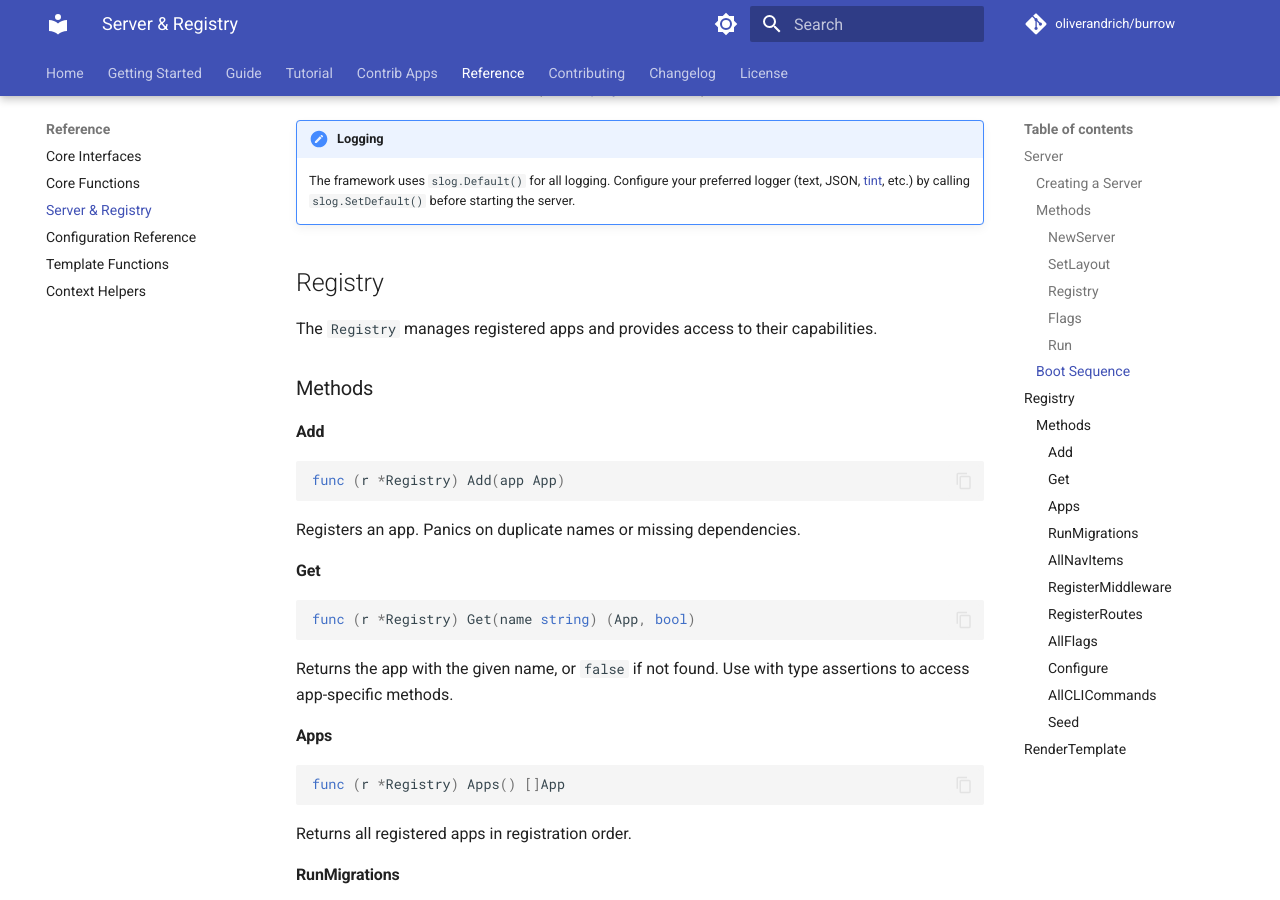
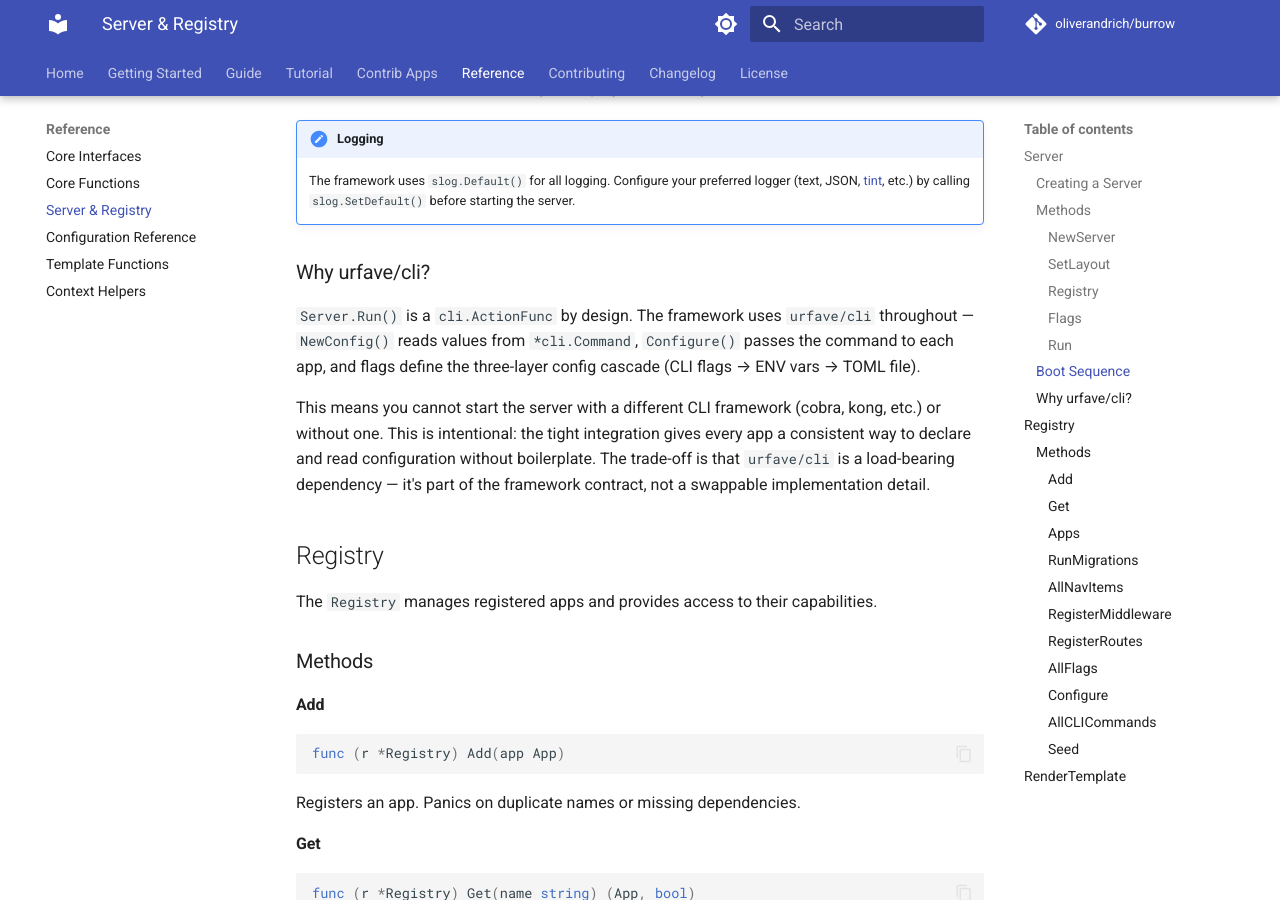
Before and after one commit to oliverandrich/burrow, an MkDocs documentation site: the page built from docs/reference/server.md, in a window 1280 px wide and 900 px high, scrolled down 2021 px. Built offline with MkDocs 1.6.1 and Material for MkDocs 9.7.7, drawn with Linux system fonts in a browser that asks for light colours; comment, search, counter and statistics services are not loaded.

Commit message:
docs: explain why urfave/cli is a required dependency
Adds a 'Why urfave/cli?' section to the server reference documenting
the intentional tight coupling for consistent config declaration.

```diff
--- a/docs/reference/server.md
+++ b/docs/reference/server.md
@@ -79,6 +79,12 @@ When `Run()` is called, the following happens in order:
 
 !!! note "Logging"
     The framework uses `slog.Default()` for all logging. Configure your preferred logger (text, JSON, [tint](https://github.com/lmittmann/tint), etc.) by calling `slog.SetDefault()` before starting the server.
+
+### Why urfave/cli?
+
+`Server.Run()` is a `cli.ActionFunc` by design. The framework uses `urfave/cli` throughout — `NewConfig()` reads values from `*cli.Command`, `Configure()` passes the command to each app, and flags define the three-layer config cascade (CLI flags → ENV vars → TOML file).
+
+This means you cannot start the server with a different CLI framework (cobra, kong, etc.) or without one. This is intentional: the tight integration gives every app a consistent way to declare and read configuration without boilerplate. The trade-off is that `urfave/cli` is a load-bearing dependency — it's part of the framework contract, not a swappable implementation detail.
 
 ## Registry
 
```
